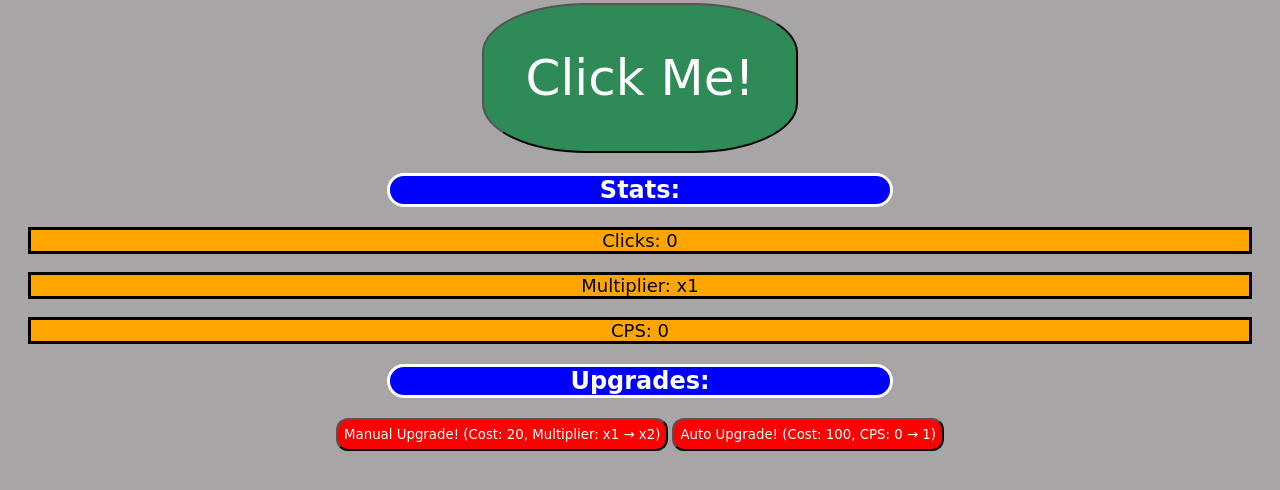
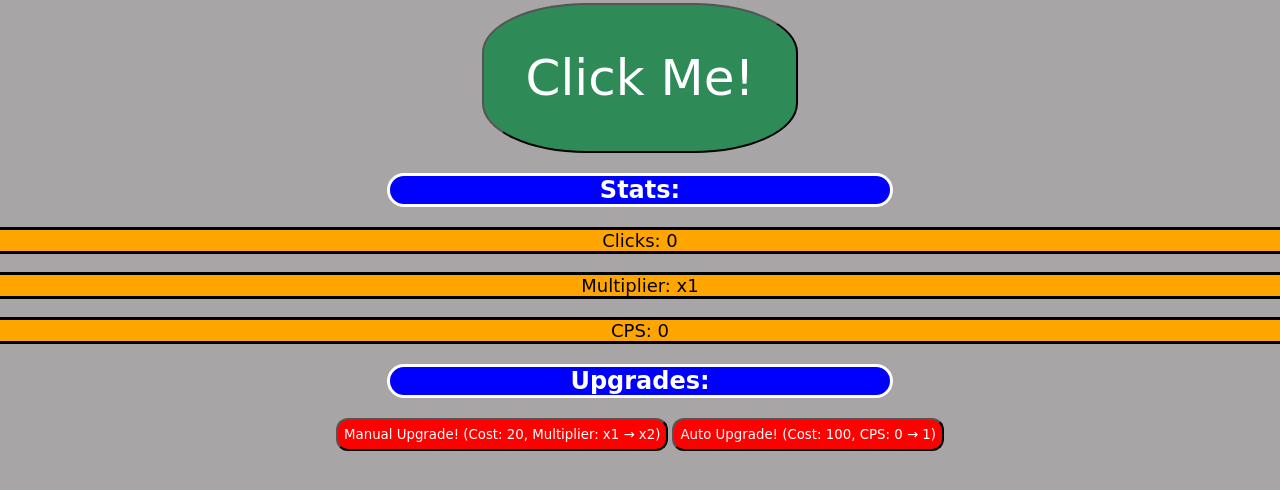
Before and after one commit to SlyerV/website, a plain HTML site: page clickr/index.html in a window 1280 px wide. Shown: the part 110-600 px from the top of the page. Drawn offline with Linux system fonts and the light colour scheme.

Commit message:
Update style.css

```diff
--- a/clickr/style.css
+++ b/clickr/style.css
@@ -56,8 +56,8 @@ div h2 {
 .stats {
   font-size: 18px;
   font-family: cursive;
-  margin-left: 20px;
-  margin-right: 20px;
+  margin-left: -20px;
+  margin-right: -20px;
   text-align: center;
   border-style: solid;
   background-color: orange;
```
